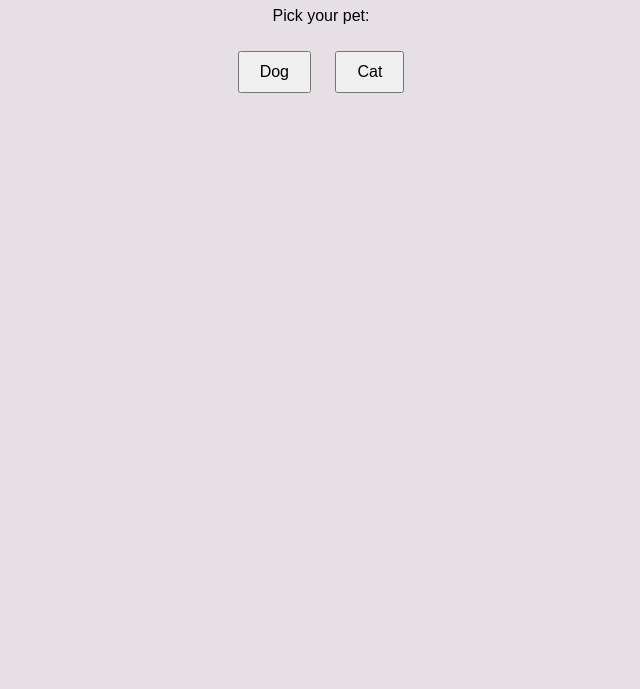
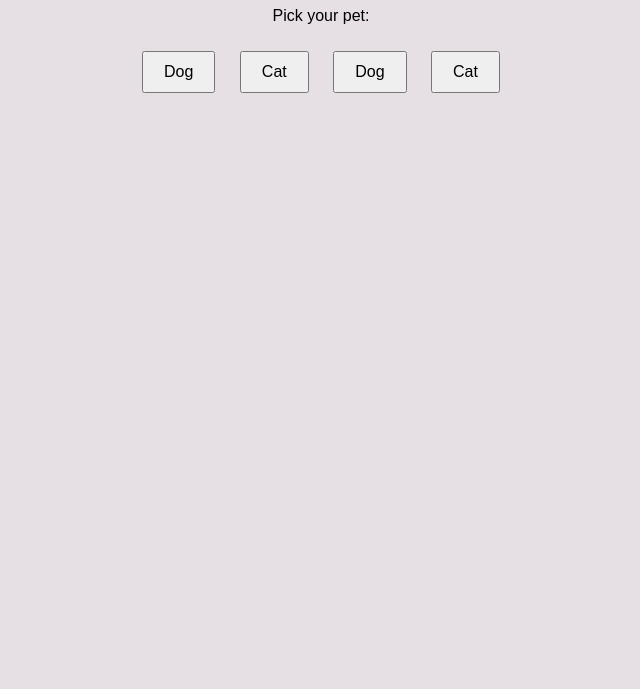
Before and after one commit to lelwa100/OOP-Pet_Game, a plain HTML site: page index.html in a window 1280 px wide. Shown: the part 111-800 px from the top of the page, without its empty margins (319-959 px from the left). Drawn offline with Linux system fonts and the light colour scheme.

Commit message:
added changes

```diff
--- a/index.html
+++ b/index.html
@@ -13,6 +13,9 @@
     <p>Pick your pet:</p>
     <button onclick="choosePet('Dog')">Dog</button>
     <button onclick="choosePet('Cat')">Cat</button>
+    <button onclick="choosePet('Bird')">Dog</button>
+    <button onclick="choosePet('Rabbit')">Cat</button>
+
 
     <div id="game" style="display:none;">
       <img id="petImage" class="pet" src="" alt="Your Pet" onclick="playWithPet()">
```
